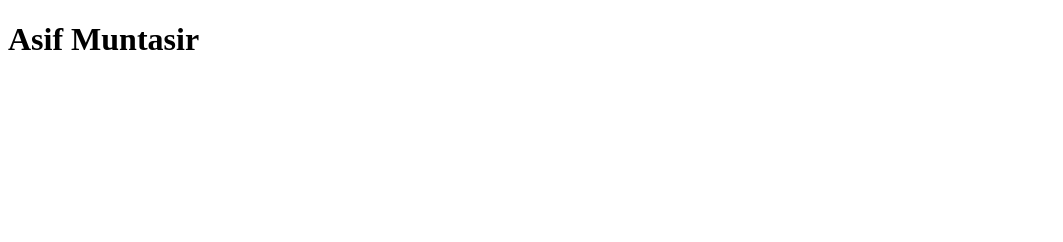
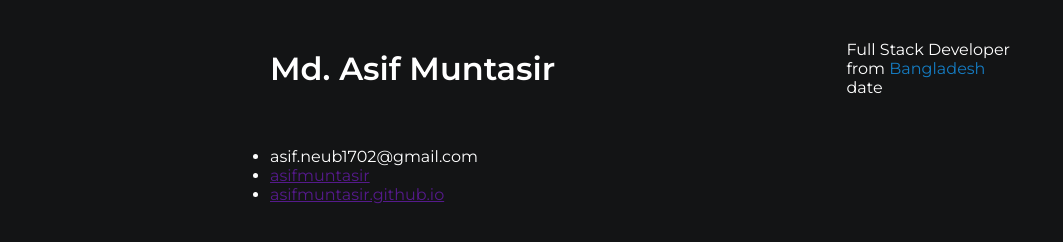
Before and after one commit to asifmuntasir/digital-resume, a plain HTML site: page index.htm in a window 1280 px wide. Shown: the whole page, without its empty margins (0-1063 px from the left). Drawn offline with Linux system fonts and the light colour scheme.

Commit message:
header section designing

```diff
--- a/index.htm
+++ b/index.htm
@@ -5,12 +5,43 @@
     <meta charset="UTF-8">
     <meta http-equiv="X-UA-Compatible" content="IE=edge">
     <meta name="viewport" content="width=device-width, initial-scale=1.0">
+    <link rel="icon" type="image/x-icon" href="images/favicon.ico">
+    <!-- Style Sheet Link -->
     <link rel="stylesheet" href="./style.css">
-    <title>Digital | Resume</title>
+    <!-- Google Font -->
+    <link rel="preconnect" href="https://fonts.googleapis.com">
+    <link rel="preconnect" href="https://fonts.gstatic.com" crossorigin>
+    <link href="https://fonts.googleapis.com/css2?family=Montserrat:wght@300;400;500;600&display=swap" rel="stylesheet">
+    <title>Asif Muntasir | Digital Resume</title>
 </head>
 
 <body>
-    <h1>Asif Muntasir</h1>
+    <!-- Header -->
+    <header class="header">
+        <div class="top-header">
+            <h1 class="my-name">
+                Md. Asif Muntasir
+            </h1>
+            <div>
+                <p>Full Stack Developer</p>
+                <p>
+                    from <span class="country-name">Bangladesh</span>
+                </p>
+                <p id="show-date">date</p>
+            </div>
+        </div>
+        <ul class="bottom-header">
+            <li class="email">
+                asif.neub1702@gmail.com
+            </li>
+            <li class="github">
+                <a href="" class="github">asifmuntasir</a>
+            </li>
+            <li>
+                <a href="" class="portfolio">asifmuntasir.github.io</a>
+            </li>
+        </ul>
+    </header>
 </body>
 
 </html>
--- a/style.css
+++ b/style.css
@@ -0,0 +1,31 @@
+* {
+    margin: 0;
+    padding: 0;
+    box-sizing: border-box;
+}
+
+body {
+    font-family: 'Montserrat', sans-serif;
+    background-color: #131415;
+    color: #FFFFFF;
+}
+
+
+/*************** Header Section Design ***************/
+
+.header {
+    width: 760px;
+    margin: 20px auto;
+    padding: 20px 10px;
+}
+
+.top-header {
+    display: flex;
+    justify-content: space-between;
+    align-items: center;
+    margin-bottom: 50px;
+}
+
+.country-name {
+    color: #157CC2;
+}
```
Also changed, not shown: images/favicon.ico (added).
